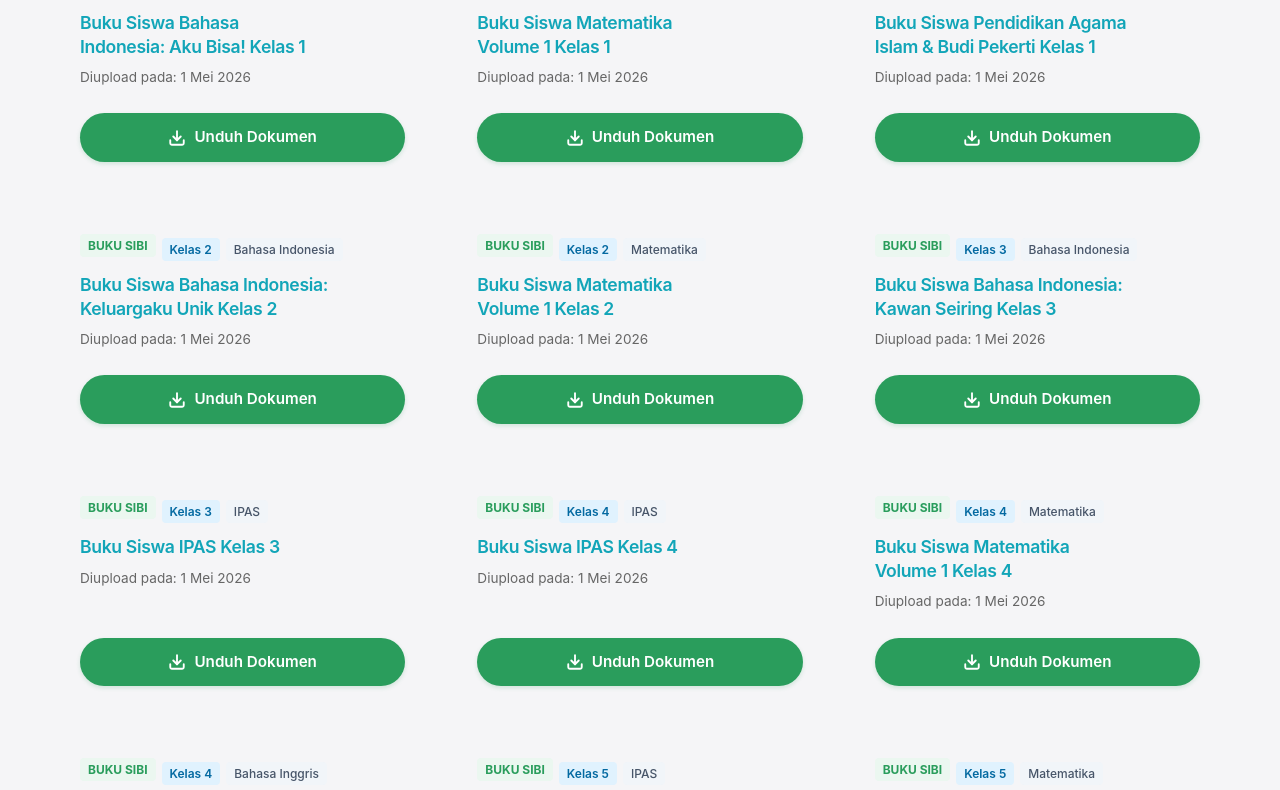
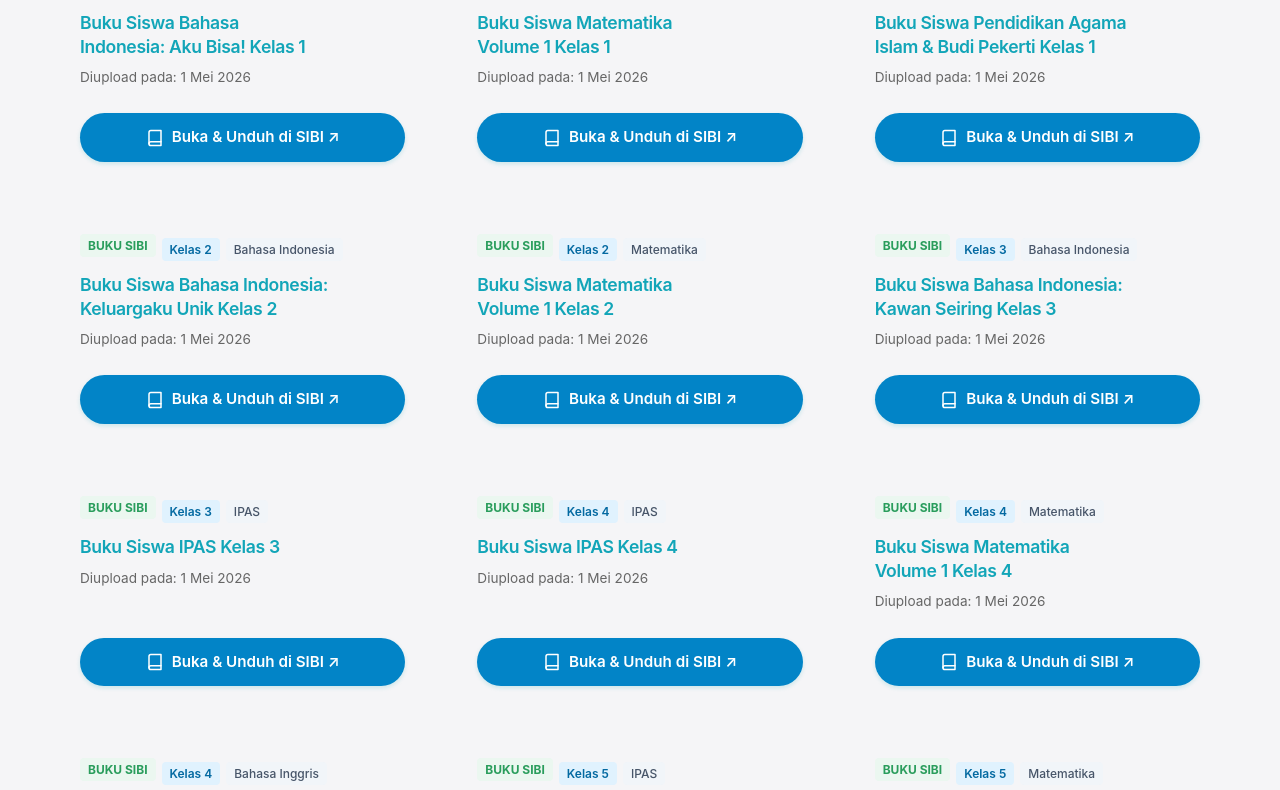
Before and after one commit to umamit/sdbobong, a Next.js app: page /unduh in a window 1280 px wide. Shown: the part 910-1700 px from the top of the page. Built offline with nearby package versions, Linux system fonts and the light colour scheme; no server answers; the database is empty.

Commit message:
feat(sibi): update SIBI book links to official Kemendikdasmen catalog portal v2.78.0

```diff
--- a/package.json
+++ b/package.json
@@ -1,6 +1,6 @@
 {
   "name": "sdn-bobong-nextjs",
-  "version": "2.77.0",
+  "version": "2.78.0",
   "private": true,
   "scripts": {
     "prebuild": "node scripts/check-print-safety.mjs && node scripts/check-file-lengths.mjs && prisma generate",
--- a/src/app/unduh/DownloadClient.js
+++ b/src/app/unduh/DownloadClient.js
@@ -189,7 +189,31 @@
 
                {/* Action Button */}
               <div style={{ marginTop: 'auto' }}>
-                {doc.fileUrl && doc.fileUrl.startsWith('/') && !doc.fileUrl.includes('.') ? (
+                {doc.category === 'Buku SIBI' || (doc.fileUrl && doc.fileUrl.includes('kemendikdasmen.go.id')) ? (
+                  <a
+                    href={doc.fileUrl || 'https://buku.kemendikdasmen.go.id/katalog'}
+                    target="_blank"
+                    rel="noopener noreferrer"
+                    className="btn btn-primary"
+                    style={{
+                      display: 'flex',
+                      alignItems: 'center',
+                      justifyContent: 'center',
+                      gap: '8px',
+                      width: '100%',
+                      boxSizing: 'border-box',
+                      backgroundColor: '#0284c7',
+                      borderColor: '#0284c7',
+                      color: '#ffffff'
+                    }}
+                  >
+                    <svg xmlns="http://www.w3.org/2000/svg" width="18" height="18" viewBox="0 0 24 24" fill="none" stroke="currentColor" strokeWidth="2" strokeLinecap="round" strokeLinejoin="round">
+                      <path d="M4 19.5A2.5 2.5 0 0 1 6.5 17H20"></path>
+                      <path d="M6.5 2H20v20H6.5A2.5 2.5 0 0 1 4 19.5v-15A2.5 2.5 0 0 1 6.5 2z"></path>
+                    </svg>
+                    Buka &amp; Unduh di SIBI ↗
+                  </a>
+                ) : doc.fileUrl && doc.fileUrl.startsWith('/') && !doc.fileUrl.includes('.') ? (
                   <a
                     href={doc.fileUrl}
                     target="_blank"
--- a/src/components/Footer.jsx
+++ b/src/components/Footer.jsx
@@ -116,7 +116,7 @@
             </a>
           </div>
           <p className={styles.copyrightNote}>
-            &copy; 2026 SD Negeri Bobong. Hak Cipta Dilindungi Undang-Undang. | <Link href="/login" style={{ color: '#9CA3AF', textDecoration: 'none', fontSize: '0.85rem' }}>Login</Link> <span style={{ color: '#6B7280', margin: '0 0.5rem' }}>•</span> <span style={{ color: '#9CA3AF', fontSize: '0.85rem' }}>v2.77.0</span>
+            &copy; 2026 SD Negeri Bobong. Hak Cipta Dilindungi Undang-Undang. | <Link href="/login" style={{ color: '#9CA3AF', textDecoration: 'none', fontSize: '0.85rem' }}>Login</Link> <span style={{ color: '#6B7280', margin: '0 0.5rem' }}>•</span> <span style={{ color: '#9CA3AF', fontSize: '0.85rem' }}>v2.78.0</span>
           </p>
 
 
```
Also changed, not shown: data/sibi_books.json (+14 -28 lines), src/lib/db/config.defaults.js.
